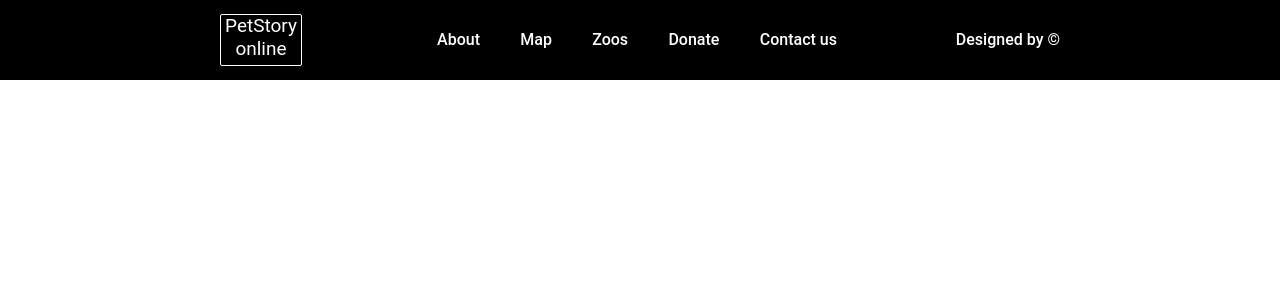
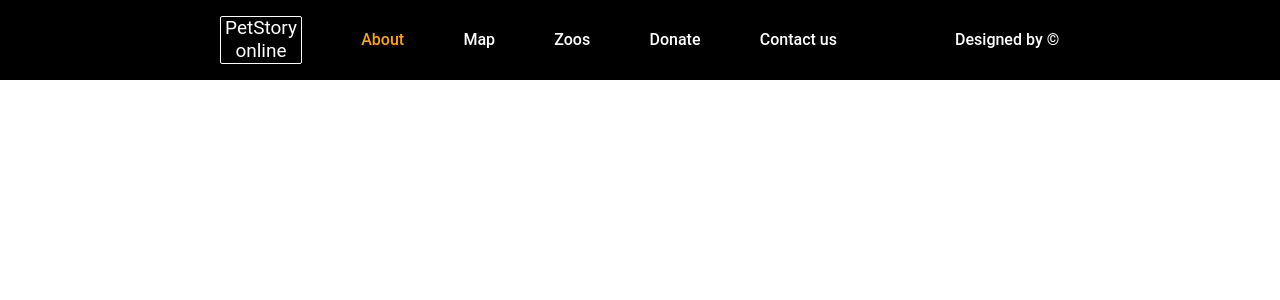
Before and after one commit to fogirtamo/online-zoo, a React (Create React App) app: page / in a window 1280 px wide. Shown: the top 300 px of the page. Built offline with nearby package versions, Linux system fonts and the light colour scheme.

Commit message:
fix: change styles

```diff
--- a/src/components/UI/navbar/Navbar.jsx
+++ b/src/components/UI/navbar/Navbar.jsx
@@ -7,17 +7,17 @@ const Navbar = () => {
 
     return (
         <div className={cl.navbar}>
-            <div className={cl.navbar_menu}>
+            <div className={cl.menu}>
+
                 <div className={cl.title}>
                     <Link to="/about">PetStory online</Link>
                 </div>
-                <div className={cl.menu}>
-                    <Link to="/about">About</Link>
-                    <Link to="/map">Map</Link>
-                    <Link to="/zoos">Zoos</Link>
-                    <Link to="/donate">Donate</Link>
-                    <Link to="/cantact">Contact us</Link>
-                </div>
+                <Link to="/about">About</Link>
+                <Link to="/map">Map</Link>
+                <Link to="/zoos">Zoos</Link>
+                <Link to="/donate">Donate</Link>
+                <Link to="/cantact">Contact us</Link>
+
             </div>
 
             <div className={cl.designed}>
--- a/src/components/UI/navbar/Navbar.module.css
+++ b/src/components/UI/navbar/Navbar.module.css
@@ -11,13 +11,6 @@
     margin-top: auto;
     margin-bottom: auto;
 }
-.navbar_menu {
-    width: 617px;
-    display: flex;
-    flex-direction: row;
-    justify-content: space-between;
-}
-
 a {
     color: white;
     font-family: 'Roboto';
@@ -32,8 +25,6 @@ a {
     text-align: center;
     width: 82px;
     height: 52px;
-
-
 }
 .title>a {
     font-family: 'Roboto';
@@ -43,8 +34,6 @@ a {
     line-height: 120%;
     border: 1px solid #FFFFFF;
     border-radius: 2px;
-
-
 }
 .menu {
     display: flex;
@@ -52,8 +41,21 @@ a {
     justify-content: space-between;
     margin-top: auto;
     margin-bottom: auto;
-    width: 400px;
+    width: 617px;
+}
+.menu a {
+    margin-top: auto;
+    margin-bottom: auto;
+}
+.menu a:nth-child(2) {
+    color: orange
 }
 .designed {
-
+    width: 105px;
+    height: 22px;
+    margin-left: 25px;
+    white-space: nowrap;
 }
+a:hover {
+	color: orange;
+}
```
